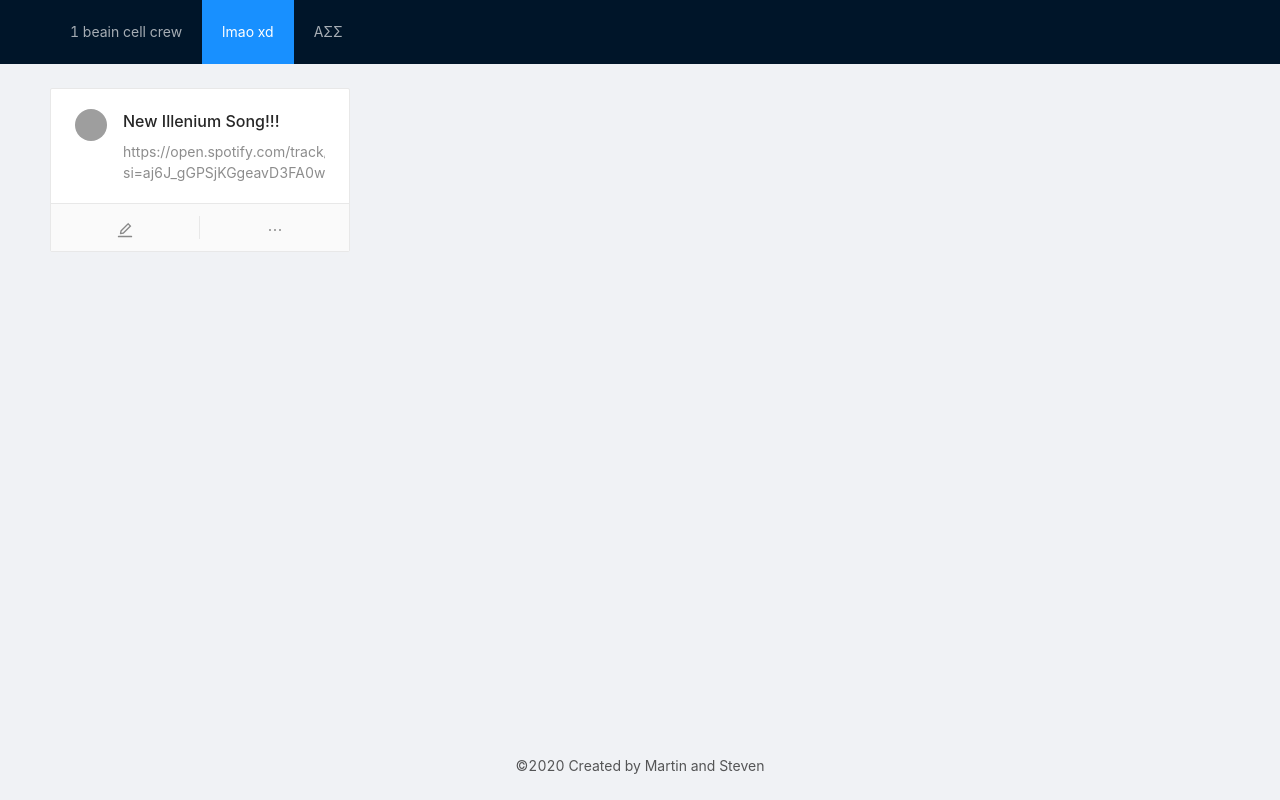
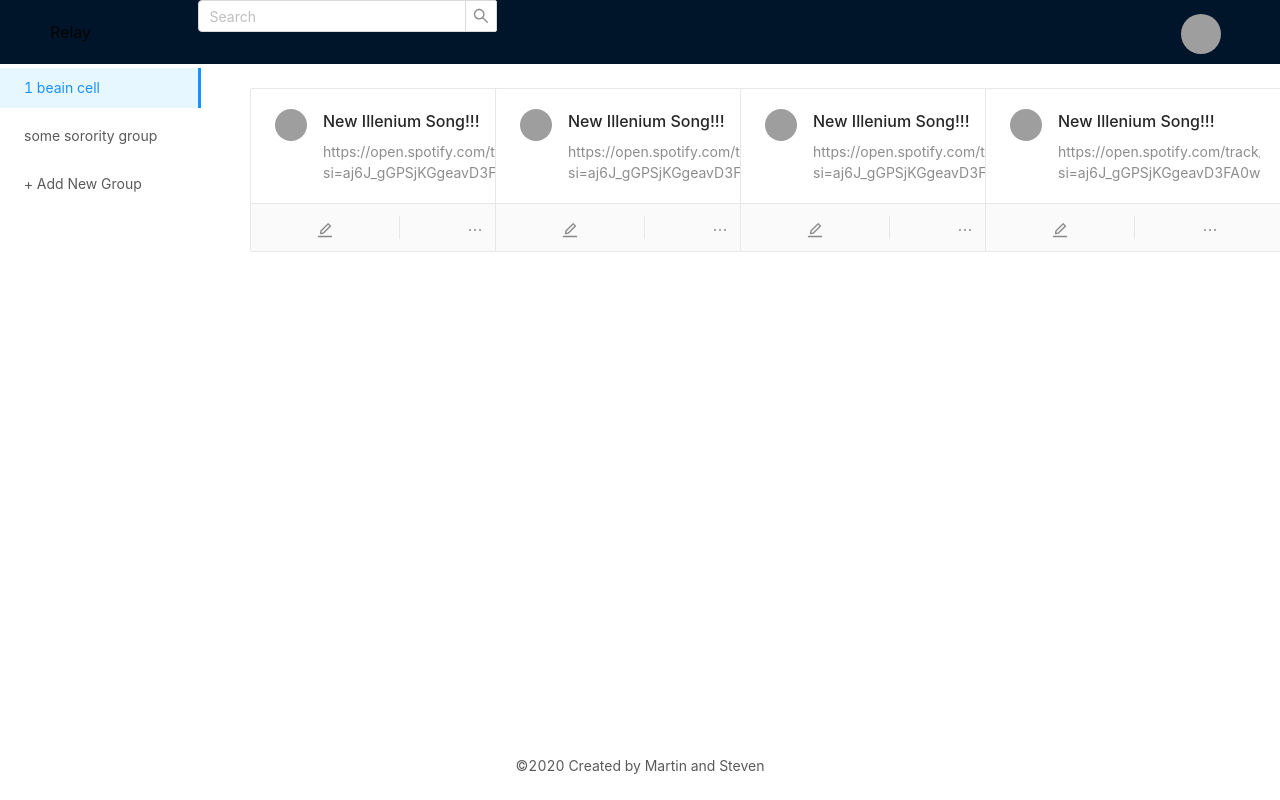
Before and after one commit to lehuyl/Relay, a React (Create React App) app in the folder client/: page / in a window 1280 px wide. Built offline with nearby package versions, Linux system fonts and the light colour scheme; grey boxes are pictures that could not be loaded.

Commit message:
update mainpage UI

```diff
--- a/client/package.json
+++ b/client/package.json
@@ -12,6 +12,7 @@
     "@types/react": "^16.9.0",
     "@types/react-dom": "^16.9.0",
     "@types/react-redux": "^7.1.7",
+    "@types/react-router-dom": "^5.1.4",
     "antd": "^4.1.1",
     "babel-plugin-import": "^1.13.0",
     "bootstrap": "^4.4.1",
@@ -23,6 +24,7 @@
     "react-app-rewired": "^2.1.5",
     "react-dom": "^16.13.1",
     "react-redux": "^7.2.0",
+    "react-router-dom": "^5.1.2",
     "react-scripts": "3.4.1",
     "typescript": "^3.8.3"
   },
--- a/client/src/App.scss
+++ b/client/src/App.scss
@@ -12,3 +12,21 @@
   background: green;
   min-height: 100vh;
 }
+
+/* For demo */
+.ant-carousel .slick-slide {
+  text-align: center;
+  height: 300px;
+  width: 400px;
+  line-height: 300px;
+  background: #364d79;
+  overflow: hidden;
+}
+
+.ant-carousel .slick-slide h3 {
+  color: #fff;
+}
+
+.site-layout-background {
+  background: #fff;
+}
--- a/client/src/App.tsx
+++ b/client/src/App.tsx
@@ -1,9 +1,11 @@
 import React from 'react';
-import {Layout, Avatar, Menu, Breadcrumb } from 'antd';
+import {Layout, Avatar, Menu, Breadcrumb, Row, Col} from 'antd';
 import Title from "antd/lib/typography/Title";
 import '../src/App.scss'
 import '../src/components/MainBody'
-import MessageCard from './components/MessageCard'
+import CardCategory from './components/card/CardCategory'
+import MessageCard from './components/card/MessageCard'
+import MainBody from '../src/components/MainBody';
 
 const { Header, Footer, Sider, Content } = Layout;
 const { SubMenu } = Menu;
@@ -11,23 +13,8 @@ const { SubMenu } = Menu;
 const App = () => {
   return (
   <div>
-   <Layout style={{ minHeight: '100vh', display: 'flex' }}>
-    <Header style={{ position: 'fixed', zIndex: 1, width: '100%' }}>
-      <div className="logo" />
-      <Menu theme="dark" mode="horizontal" defaultSelectedKeys={['2']}>
-        <Menu.Item key="1">1 beain cell crew</Menu.Item>
-        <Menu.Item key="2">lmao xd</Menu.Item>
-        <Menu.Item key="3">AΣΣ</Menu.Item>
-      </Menu>
-    </Header>
-    <Content className="site-layout" style={{ padding: '0 50px', marginTop: 64}}>
-      <div className="site-layout-background" style={{ paddingTop: 24 }}>
-        <MessageCard />
-      </div>
-    </Content>
-    <Footer style={{ textAlign: 'center'}}> ©2020 Created by Martin and Steven</Footer>
-  </Layout>
-</div>
+    <MainBody />
+  </div>
   );
 };
 
--- a/client/src/components/MainBody.tsx
+++ b/client/src/components/MainBody.tsx
@@ -1,8 +1,46 @@
-import React from 'react'
+import React from 'react';
+import {Layout, Avatar, Menu, Breadcrumb, Row, Col, Input} from 'antd';
+import Title from "antd/lib/typography/Title";
+import CardCategory from './card/CardCategory'
+import MessageCard from './card/MessageCard'
+import SearchBar from './header/SearchBar'
+import Profile from './header/Profile'
+
+const { Header, Footer, Sider, Content } = Layout;
+const { SubMenu } = Menu;
+const { Search } = Input;
 
 const MainBody = () => {
     return (
-        <p> cheese </p>
+      <Layout style={{minHeight: '100vh'}}>
+         <Header id = "header" style={{ zIndex: 1, width: '100%' }}>
+          <Row>
+           <Col span ={3}> Relay </ Col>
+           <Col span = {20} > <SearchBar /> </Col>
+    <Col span = {1} > <Profile /> </Col>
+           </Row>
+         </Header>
+      <Layout>
+        <Sider width={200} className="site-layout-background">
+           <Menu mode="inline" defaultSelectedKeys={['1']} style={{ height: '100%', borderRight: 0 }} >
+             <Menu.Item key = "1" > 1 beain cell </Menu.Item>
+             <Menu.Item> some sorority group </Menu.Item>
+             <Menu.Item> + Add New Group </Menu.Item>
+            </Menu>
+        </Sider>
+        <Content className="site-layout-background" style={{ padding: '0 50px'}}>
+           <div style={{ paddingTop: 24 }}>
+           <Row>
+               <Col span={6}><MessageCard /> </Col>
+               <Col span={6}><MessageCard /> </Col>
+               <Col span={6}><MessageCard /> </Col>
+               <Col span={6}><MessageCard /> </Col>
+           </Row>
+           </div>
+        </Content>
+      </Layout>
+         <Footer className="site-layout-background" style={{ textAlign: 'center'}}> ©2020 Created by Martin and Steven</Footer>
+    </Layout>
     )
 }
 export default MainBody
--- /dev/null
+++ b/client/src/components/card/CardCategory.tsx
@@ -0,0 +1,25 @@
+import React from 'react'
+import { Carousel } from 'antd';
+import MessageCard from '../card/MessageCard'
+
+const CardCategory = () => {
+
+    return (
+        <Carousel dotPosition={"left"}>
+          <div>
+            <MessageCard />
+          </div>
+          <div>
+            <h3>2</h3>
+          </div>
+          <div>
+            <h3>3</h3>
+          </div>
+          <div>
+            <h3>4</h3>
+          </div>
+        </Carousel>
+    )
+}
+
+export default CardCategory
--- a/client/src/components/MessageCard.tsx
+++ b/client/src/components/card/MessageCard.tsx
@@ -5,14 +5,14 @@ import { EditOutlined, EllipsisOutlined } from '@ant-design/icons'
 const { Meta } = Card;
 const MessageCard = () => {
     return (
-     <Card style={{ width: 300 }}
+     <Card style={{ width: 300}}
         actions={[
          <EditOutlined key="edit" />,
          <EllipsisOutlined key="ellipsis" />,
       ]}>
     <Meta
       avatar={<Avatar src="https://zos.alipayobjects.com/rmsportal/ODTLcjxAfvqbxHnVXCYX.png" />}
-      title="New Illenium Song!!!"
+      title = "New Illenium Song!!!"
       description="https://open.spotify.com/track/5dAtKXyrQoQW054LZqJ5dP?si=aj6J_gGPSjKGgeavD3FA0w"
     />
     </Card>
--- /dev/null
+++ b/client/src/components/header/Profile.tsx
@@ -0,0 +1,13 @@
+import React from 'react';
+import { Link } from 'react-router-dom'
+import {Avatar} from 'antd';
+
+
+const Profile = () => {
+    return (
+        <Avatar size="large" src="https://zos.alipayobjects.com/rmsportal/ODTLcjxAfvqbxHnVXCYX.png" />
+    )
+}
+
+
+export default Profile
--- /dev/null
+++ b/client/src/components/header/SearchBar.tsx
@@ -0,0 +1,17 @@
+import React from 'react';
+import {Layout, Avatar, Menu, Breadcrumb, Row, Col, Input} from 'antd';
+
+
+const { Search } = Input;
+
+const SearchBar = () => {
+    return (
+        <Search
+        placeholder="Search"
+        onSearch={value => console.log(value)}
+        style={{ width: 300 }}
+      />
+    )
+}
+
+export default SearchBar
```
Also changed, not shown: client/src/components/card/FIllCard.tsx (added, +21 -0 lines), 1 other file (tests, documents, lock files or other folders).
